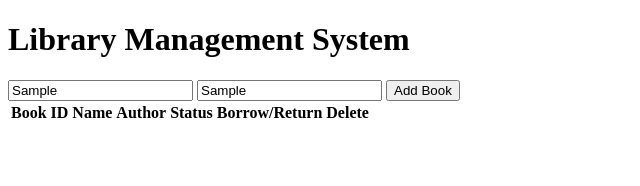
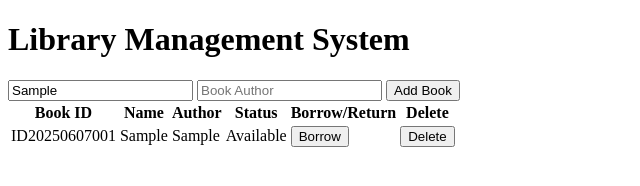
Before and after one commit to jatinkashiv/lbms_js-localstorage, a plain HTML site: page index.html in a window 1280 px wide. Both pictures are taken after typing "Sample", "Sample" into the empty fields and a click on the button "Add Book". Shown: the whole page, without its empty margins (0-640 px from the left). Drawn offline with Linux system fonts and the light colour scheme.

Commit message:
more efficient functioning were added

```diff
--- a/index.html
+++ b/index.html
@@ -3,7 +3,7 @@
   <head>
     <meta charset="UTF-8" />
     <meta name="viewport" content="width=device-width, initial-scale=1.0" />
-    <title>Document</title>
+    <title>LBMS</title>
   </head>
   <body>
     <h1>Library Management System</h1>
@@ -25,6 +25,87 @@
           <th>Delete</th>
         </tr>
       </thead>
+      <tbody></tbody>
     </table>
+
+    <script>
+      let serialNumber = 1;
+
+      function generateCustomID() {
+        const today = new Date();
+        const yyyy = today.getFullYear();
+        const mm = String(today.getMonth() + 1).padStart(2, "0");
+        const dd = String(today.getDate()).padStart(2, "0");
+
+        const datePart = `${yyyy}${mm}${dd}`;
+        const serialPart = String(serialNumber).padStart(3, "0");
+
+        const customID = `ID${datePart}${serialPart}`;
+        serialNumber++;
+        return customID;
+
+        // Increment for next ID
+      }
+
+      let books = JSON.parse(localStorage.getItem("books")) || [];
+
+      function saveBooks() {
+        localStorage.setItem("books", JSON.stringify(books));
+      }
+
+      function addBook() {
+        const name = document.getElementById("bookName").value;
+        const author = document.getElementById("bookAuthor").value;
+        const id = generateCustomID();
+        if (!name || !id) return alert("Please enter book name and ID");
+
+        if (books.some((book) => book.id === id)) {
+          return alert("Book ID already exists");
+        }
+
+        books.push({ id, name, author, isBorrowed: false });
+        saveBooks();
+        displayBooks();
+        document.getElementById("bookAuthor").value = "";
+        document.getElementById("bookId").value = "";
+      }
+
+      function toggleBorrowStatus(index) {
+        books[index].isBorrowed = !books[index].isBorrowed;
+        saveBooks();
+        displayBooks();
+      }
+
+      function deleteBook(index) {
+        books.splice(index, 1);
+        saveBooks();
+        displayBooks();
+      }
+
+      function displayBooks() {
+        const tbody = document.querySelector("#bookTable tbody");
+        tbody.innerHTML = "";
+
+        books.forEach((book, index) => {
+          const row = document.createElement("tr");
+          if (book.isBorrowed) row.classList.add("borrowed");
+
+          row.innerHTML = `
+          <td>${book.id}</td>
+          <td>${book.name}</td>
+          <td>${book.author}</td>
+          <td>${book.isBorrowed ? "Borrowed" : "Available"}</td>
+          <td><button onclick="toggleBorrowStatus(${index})">
+            ${book.isBorrowed ? "Return" : "Borrow"}</button></td>
+          <td><button onclick="deleteBook(${index})">Delete</button></td>
+        `;
+
+          tbody.appendChild(row);
+        });
+      }
+
+      // Initial load
+      displayBooks();
+    </script>
   </body>
 </html>
```
